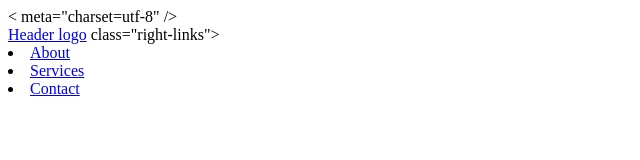
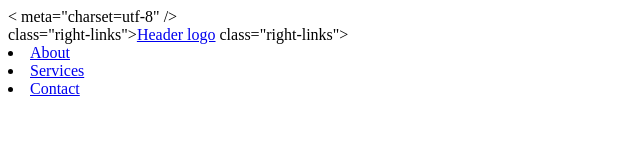
Before and after one commit to M-Umwari/odin_css_project, a plain HTML site: page index.html in a window 1280 px wide. Shown: the whole page, without its empty margins (0-640 px from the left). Drawn offline with Linux system fonts and the light colour scheme.

Commit message:
...............

```diff
--- a/index.html
+++ b/index.html
@@ -7,7 +7,7 @@
 </head>
 <body>
     <header class= "hero">
-        <a href="#top">Header logo</a>
+        class="right-links"><a href="#top">Header logo</a>
         class="right-links">
         <lu>
     <li><a href="#about">About</a></li>
```
